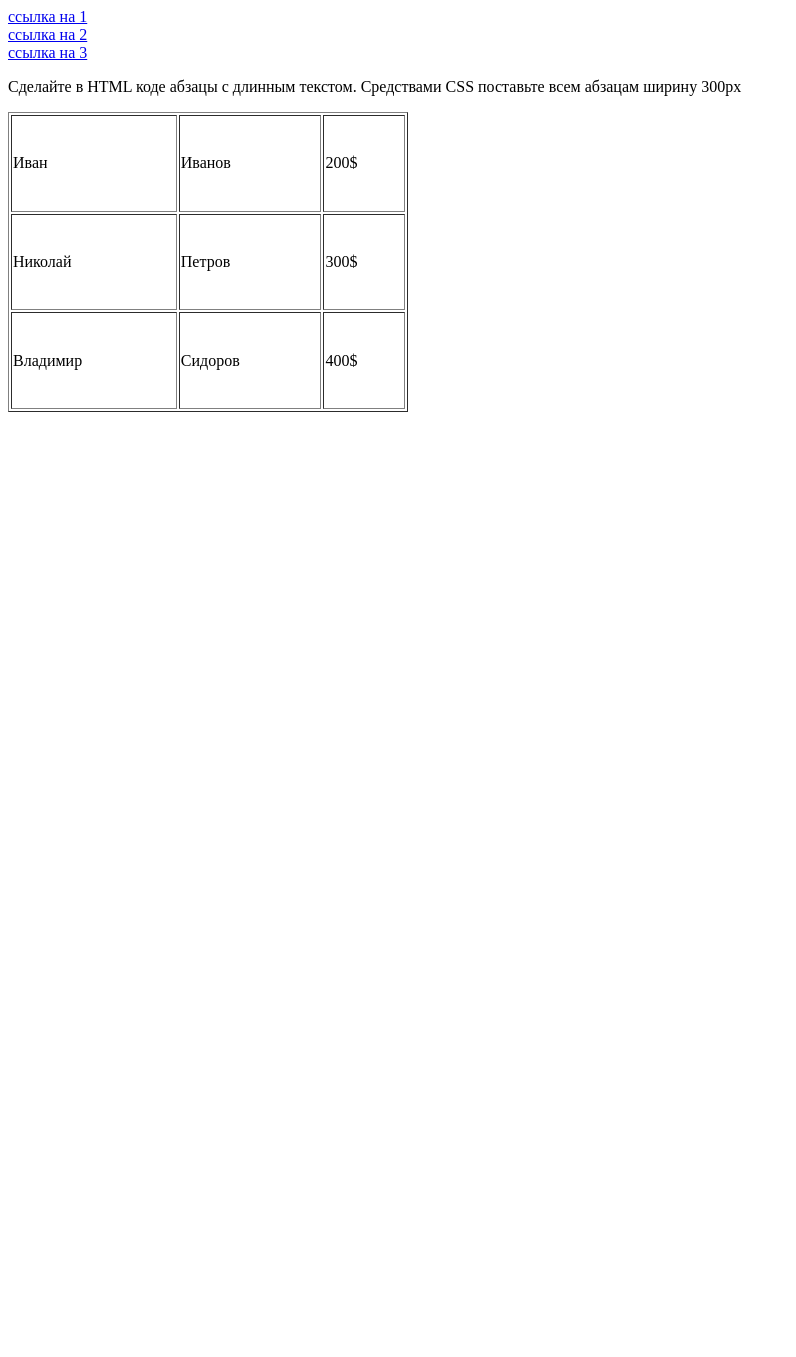
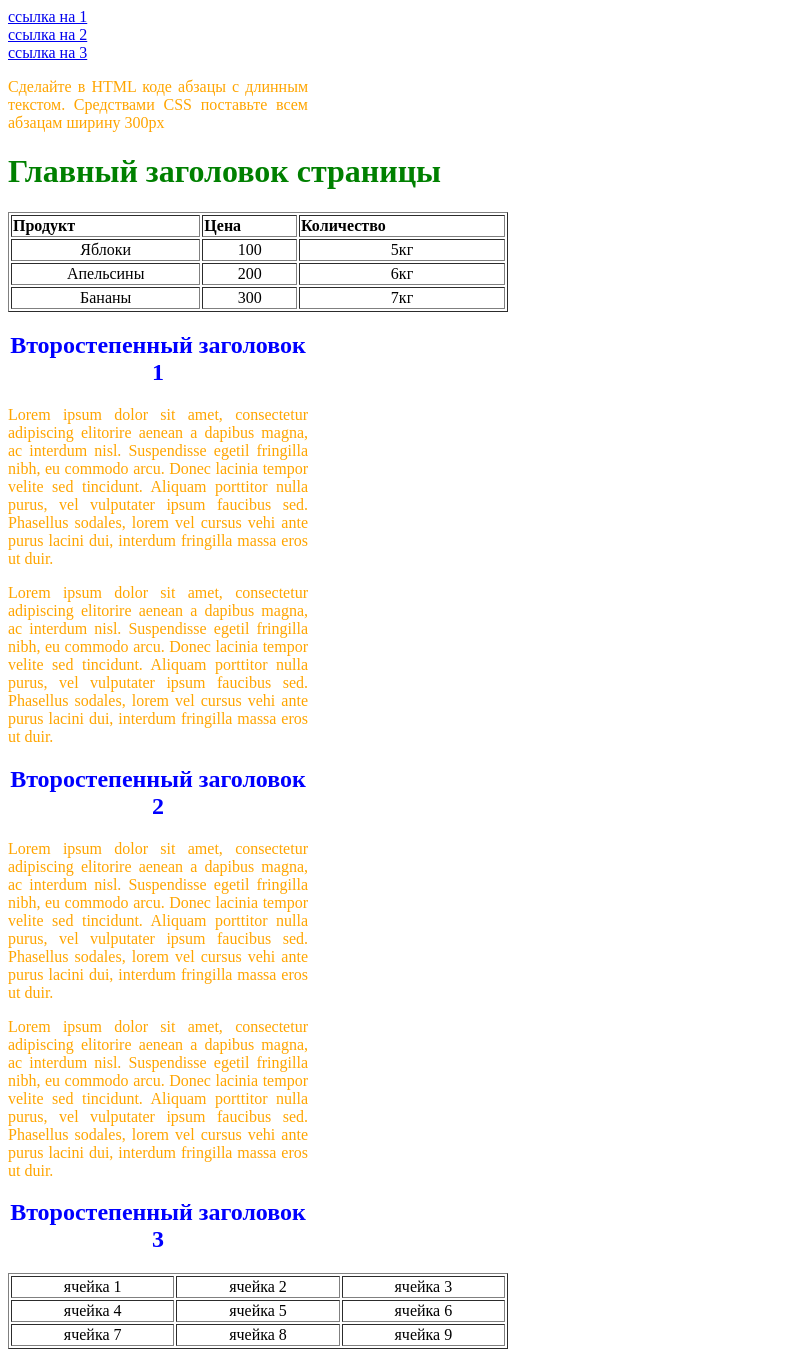
Before and after one commit to Dmusharo/PHP10, a PHP site: page /index.html in a window 1280 px wide. Shown: the whole page, without its empty margins (0-796 px from the left). Before the commit the page ends 412 px from the top, so only its background shows below. Run offline with PHP 8.4, Linux system fonts and the light colour scheme.

Commit message:
Lesson 6. Task 12 Практика HTML

```diff
--- a/index.html
+++ b/index.html
@@ -2,6 +2,7 @@
 <html lang="en">
 <head>
     <meta charset="UTF-8">
+    <link href="styles.css" rel="stylesheet" type="text/css">
     <title>Title</title>
 </head>
 <body>
@@ -14,22 +15,109 @@
     Сделайте в HTML коде абзацы с длинным текстом. Средствами CSS поставьте всем абзацам ширину 300px
 </p>
 
-<table border="1" width="400px" height="300px">
+<h1>Главный заголовок страницы</h1>
+<table border="1">
     <tr>
-        <td>Иван</td>
-        <td>Иванов</td>
-        <td>200$</td>
+        <th>Продукт</th>
+        <th>Цена</th>
+        <th>Количество</th>
     </tr>
     <tr>
-        <td>Николай</td>
-        <td>Петров</td>
-        <td>300$</td>
+        <td>Яблоки</td>
+        <td>100</td>
+        <td>5кг</td>
     </tr>
     <tr>
-        <td>Владимир</td>
-        <td>Сидоров</td>
-        <td>400$</td>
+        <td>Апельсины</td>
+        <td>200</td>
+        <td>6кг</td>
+    </tr>
+    <tr>
+        <td>Бананы</td>
+        <td>300</td>
+        <td>7кг</td>
     </tr>
 </table>
+
+<h2>Второстепенный заголовок 1</h2>
+<p>
+    Lorem ipsum dolor sit amet, consectetur
+    adipiscing elitorire
+    aenean a dapibus magna, ac interdum
+    nisl. Suspendisse egetil
+    fringilla nibh, eu commodo arcu.
+    Donec lacinia tempor velite
+    sed tincidunt. Aliquam porttitor
+    nulla purus, vel vulputater
+    ipsum faucibus sed. Phasellus
+    sodales, lorem vel cursus vehi
+    ante purus lacini dui, interdum fringilla
+    massa eros ut duir.
+</p>
+<p>
+    Lorem ipsum dolor sit amet, consectetur
+    adipiscing elitorire
+    aenean a dapibus magna, ac interdum
+    nisl. Suspendisse egetil
+    fringilla nibh, eu commodo arcu.
+    Donec lacinia tempor velite
+    sed tincidunt. Aliquam porttitor
+    nulla purus, vel vulputater
+    ipsum faucibus sed. Phasellus
+    sodales, lorem vel cursus vehi
+    ante purus lacini dui, interdum fringilla
+    massa eros ut duir.
+</p>
+
+<h2>Второстепенный заголовок 2</h2>
+<p>
+    Lorem ipsum dolor sit amet, consectetur
+    adipiscing elitorire
+    aenean a dapibus magna, ac interdum
+    nisl. Suspendisse egetil
+    fringilla nibh, eu commodo arcu.
+    Donec lacinia tempor velite
+    sed tincidunt. Aliquam porttitor
+    nulla purus, vel vulputater
+    ipsum faucibus sed. Phasellus
+    sodales, lorem vel cursus vehi
+    ante purus lacini dui, interdum fringilla
+    massa eros ut duir.
+</p>
+<p>
+    Lorem ipsum dolor sit amet, consectetur
+    adipiscing elitorire
+    aenean a dapibus magna, ac interdum
+    nisl. Suspendisse egetil
+    fringilla nibh, eu commodo arcu.
+    Donec lacinia tempor velite
+    sed tincidunt. Aliquam porttitor
+    nulla purus, vel vulputater
+    ipsum faucibus sed. Phasellus
+    sodales, lorem vel cursus vehi
+    ante purus lacini dui, interdum fringilla
+    massa eros ut duir.
+</p>
+
+<h2>Второстепенный заголовок 3</h2>
+<table border="1">
+    <tr>
+        <td>ячейка 1</td>
+        <td>ячейка 2</td>
+        <td>ячейка 3</td>
+    </tr>
+    <tr>
+        <td>ячейка 4</td>
+        <td>ячейка 5</td>
+        <td>ячейка 6</td>
+    </tr>
+    <tr>
+        <td>ячейка 7</td>
+        <td>ячейка 8</td>
+        <td>ячейка 9</td>
+    </tr>
+</table>
+
+
 </body>
 </html>
--- a/styles.css
+++ b/styles.css
@@ -1,13 +1,16 @@
 p {
     color: orange;
     width: 300px;
-    text-align: center;
+    text-align: justify;
 }
 h1{
     color: green;
+    text-align: left;
 }
 h2{
     color: blue;
+    text-align: center;
+    width: 300px;
 }
 h3{
     color: red;
@@ -15,3 +18,12 @@ h3{
 i{
     color: aqua;
 }
+table {
+    width: 500px;
+}
+th{
+    text-align: left;
+}
+td{
+    text-align: center;
+}
```
